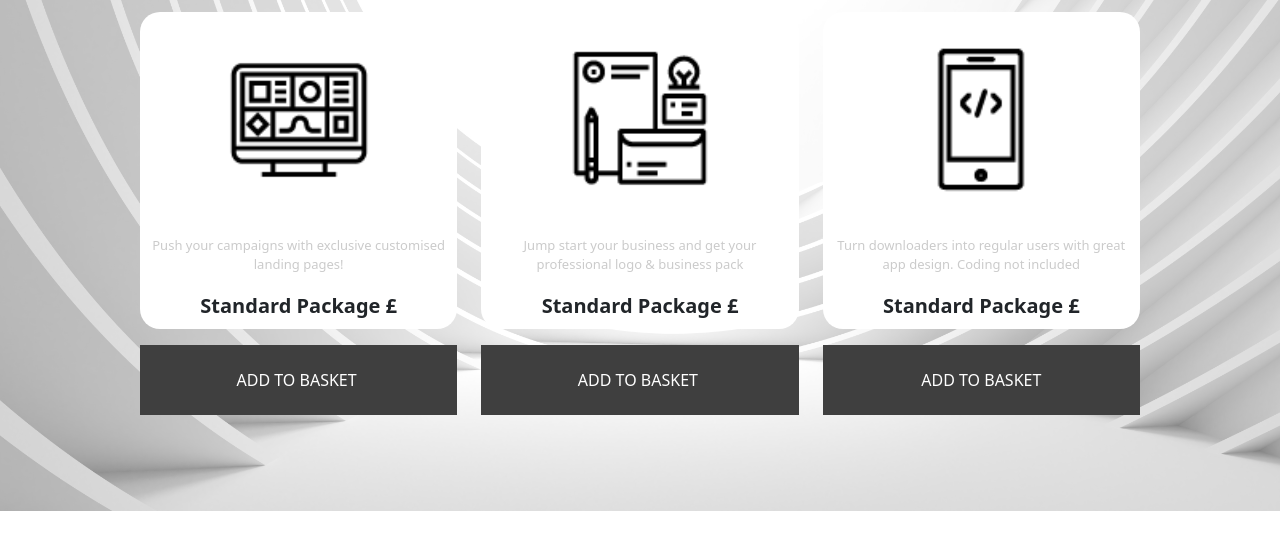
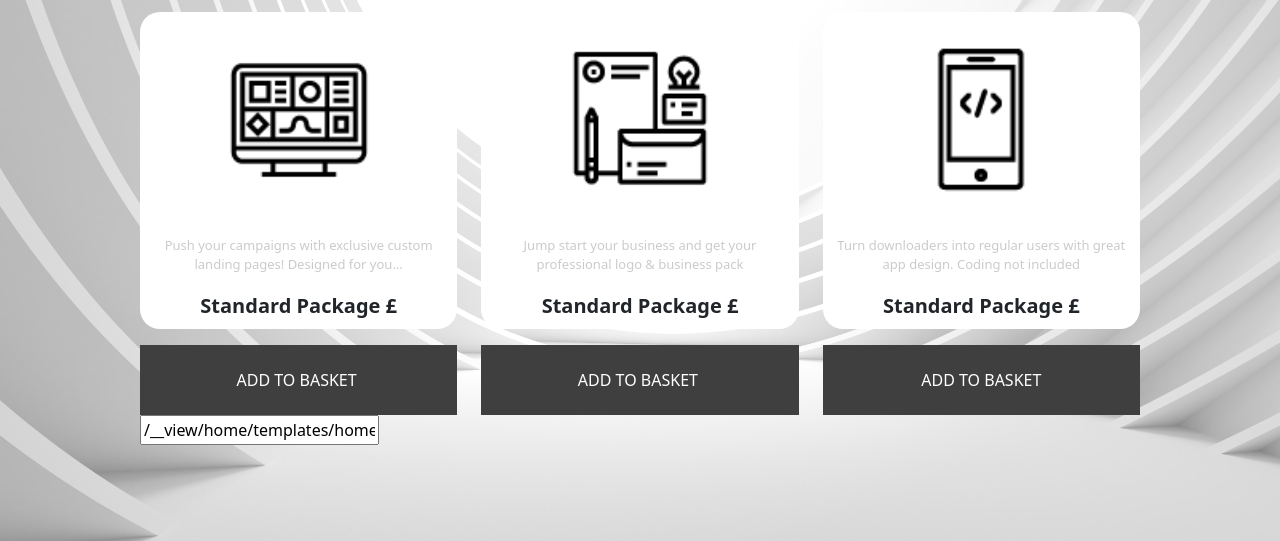
Before and after one commit to sammysimmons/milestone4, a Django app: template home/templates/home/index.html in a window 1280 px wide. Shown: the part 1741-2282 px from the top of the page. Before the commit the page ends 2252 px from the top, so only its background shows below. Run offline with Django 3.2, Linux system fonts and the light colour scheme; the template is opened without the code that fills it, so the values that code supplies are empty; some libraries are stand-ins or nearby versions.

Commit message:
git push

```diff
--- a/checkout/admin.py
+++ b/checkout/admin.py
@@ -13,7 +13,7 @@
     readonly_fields = ('order_number', 'date',
                        'order_total', 'grand_total',)
 
-    fields = ('order_number', 'date', 'full_name',
+    fields = ('order_number', 'user_profile', 'date', 'full_name',
               'email', 'phone_number', 'country',
               'postcode', 'town_or_city', 'street_address1',
               'street_address2', 'county', 'order_total', 'grand_total',)
--- a/home/templates/home/index.html
+++ b/home/templates/home/index.html
@@ -73,7 +73,7 @@
                         <img src="https://milestone-4-samsimmons.s3.eu-west-2.amazonaws.com/media/web_icons_-06.png" alt="landing page design " class="rounded " width="160 ">
                         <h5>{{ landingpage.name }}</h5>
                         <div class="mt-3 info ">
-                            <span class="text1 d-block ">Push your campaigns with exclusive customised landing pages!</span>
+                            <span class="text1 d-block ">Push your campaigns with exclusive custom landing pages! Designed for you...</span>
                         </div>
                         <div class="cost mt-3 text-dark ">
                             <span>Standard Package £{{ landingpage.price }}</span>
@@ -86,6 +86,7 @@
                         <div class="p-3 sellingpoint text-center text-white mt-3 cursor ">
                             <input type="submit " class="btn btn-black text-white rounded-0 text-uppercase " date-item_id="{{ product.id }} " id="{{ product.name }} " value="Add to Basket ">
                         </div>
+                        <input type="hidden " name="redirect_url " value="{{ request.path }} ">
                     </div>
                 </form>
             </div>
```
